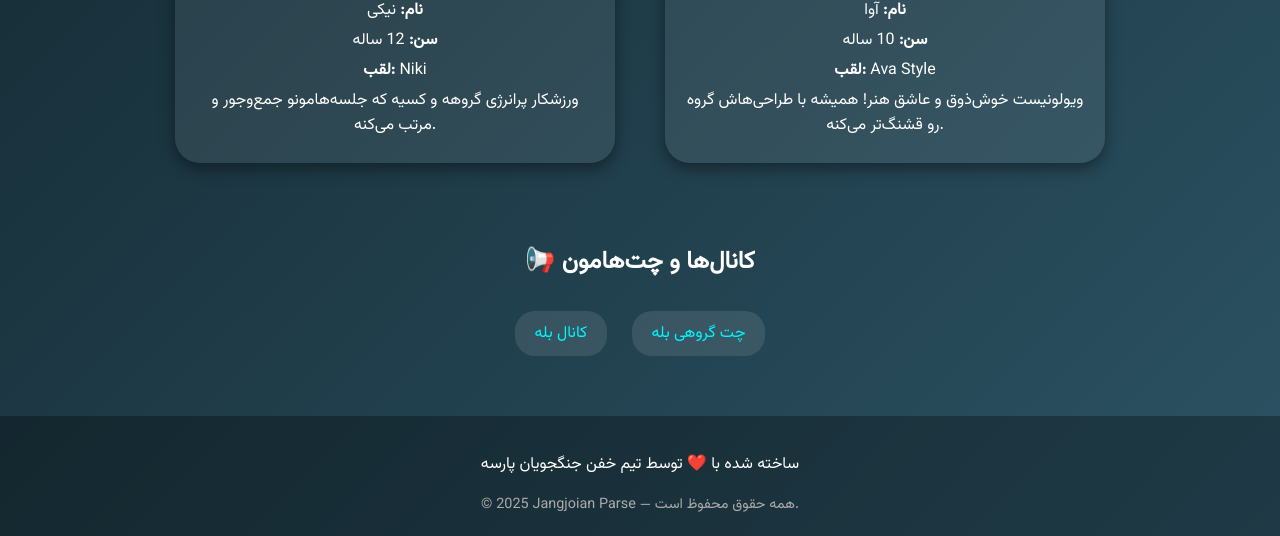
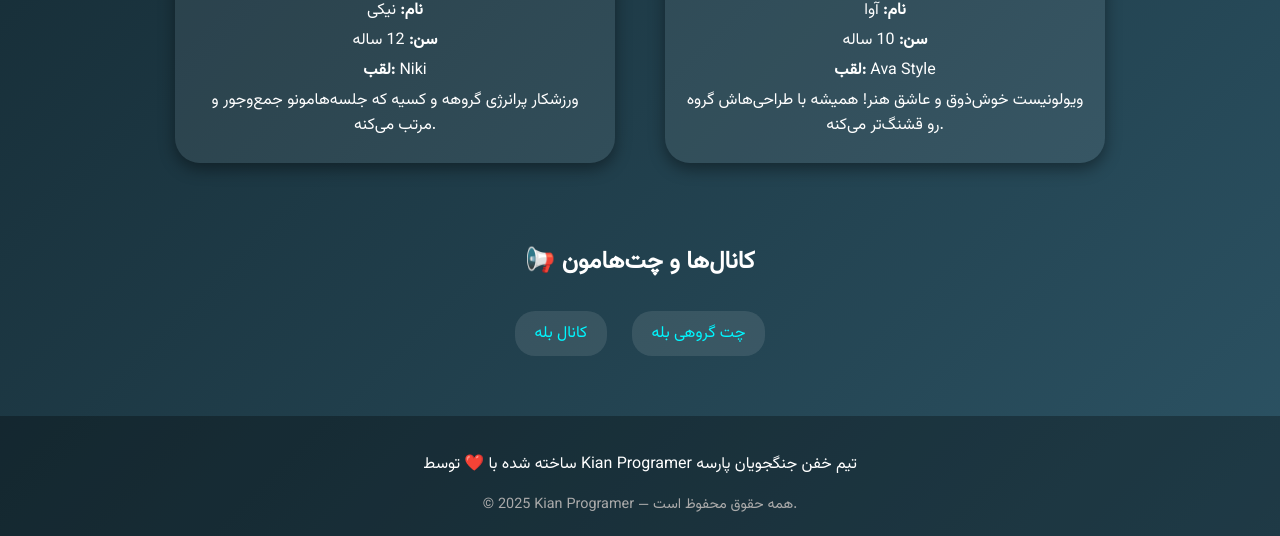
Before and after one commit to Kiansharestani/kiansharestani.github.io, a plain HTML site: page janjoian_parse/index.html in a window 1280 px wide. Shown: the part 801-1337 px from the top of the page. Drawn offline with nearby package versions, Linux system fonts and the light colour scheme.

Commit message:
Update index.html

```diff
--- a/janjoian_parse/index.html
+++ b/janjoian_parse/index.html
@@ -160,9 +160,9 @@
   </div>
 
   <footer>
-    <p>ساخته شده با ❤️ توسط تیم خفن جنگجویان پارسه</p>
+    <p>ساخته شده با ❤️ توسط Kian Programer تیم خفن جنگجویان پارسه</p>
     <div class="copyright">
-      © 2025 Jangjoian Parse — همه حقوق محفوظ است.
+      © 2025 Kian Programer — همه حقوق محفوظ است.
     </div>
   </footer>
 
```
